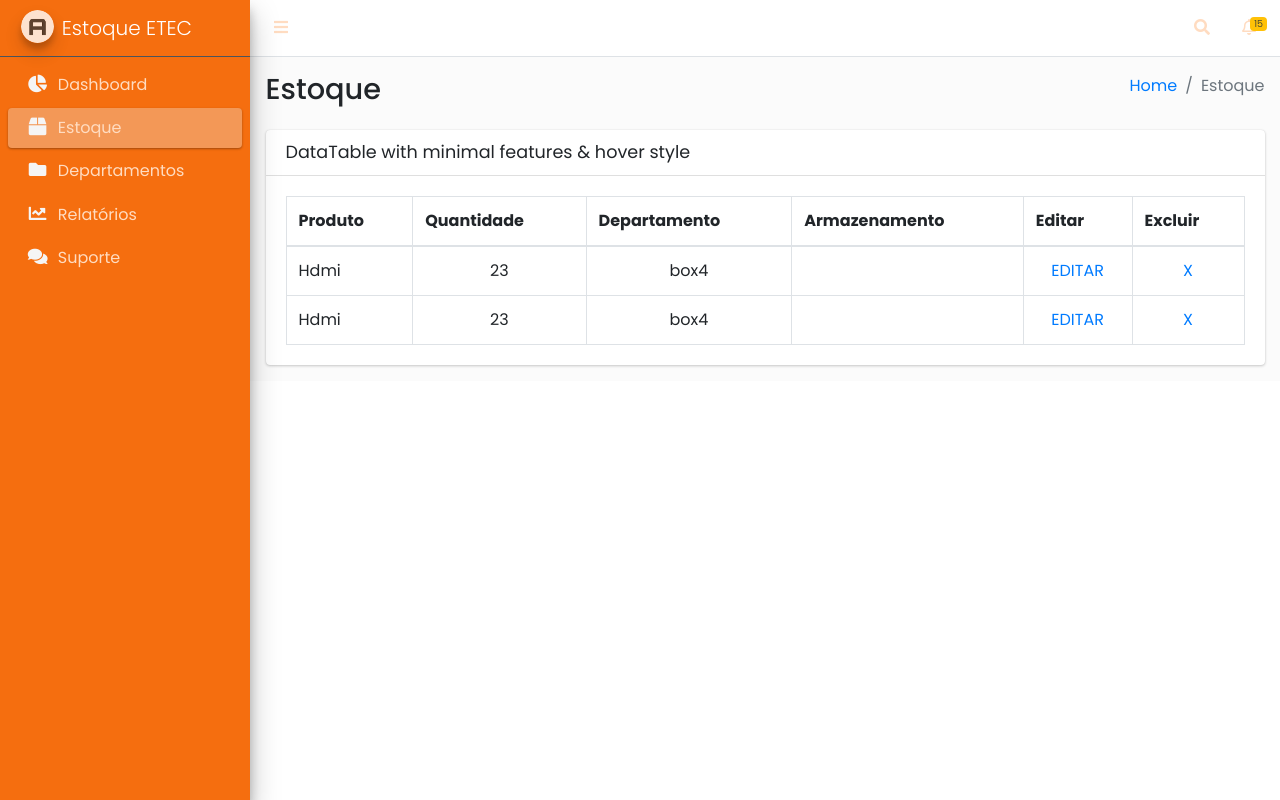
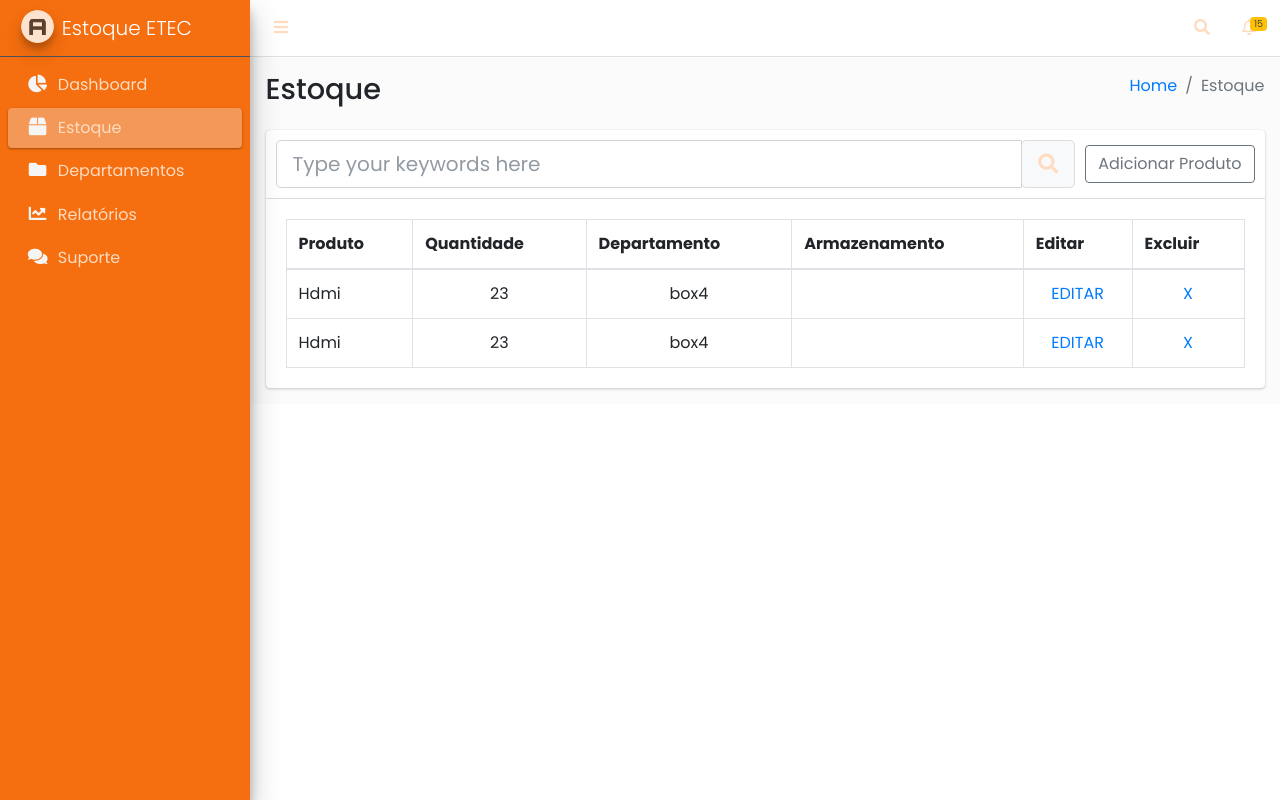
Before and after one commit to dsnneto/control-estoque, a PHP site: page /estoque.php in a window 1280 px wide. Run offline with PHP 8.4, Linux system fonts and the light colour scheme; data comes from the database, SQL or seed files in the repository; data that the repository does not hold is empty; some libraries are stand-ins or nearby versions.

Commit message:
buttons add product

```diff
--- a/estoque.php
+++ b/estoque.php
@@ -35,9 +35,17 @@ require_once './layout/sidebar.php';
         <div class="row">
           <div class="col-12">
             <div class="card">
-              <div class="card-header">
-                <h3 class="card-title">DataTable with minimal features & hover style</h3>
+            <div class="card-header">
+              <div class="search-container">
+                <div class="input-group">
+                  <input type="search" class="form-control form-control-lg" placeholder="Type your keywords here">
+                  <button type="submit" class="btn btn-lg btn-default">
+                    <i class="fa fa-search"></i>
+                  </button>
+                </div>
               </div>
+                <button type="button" class="btn btn-outline-secondary add-product-button">Adicionar Produto</button>
+            </div>
               <!-- /.card-header -->
               <div class="card-body">
                 <table id="example2" class="table table-bordered table-hover">
--- a/layout/head.php
+++ b/layout/head.php
@@ -1,5 +1,5 @@
 <!DOCTYPE html>
-<html lang="en">
+<html lang="pt-br">
 <head>
   <meta charset="utf-8">
   <meta name="viewport" content="width=device-width, initial-scale=1">
--- a/style/style.css
+++ b/style/style.css
@@ -36,3 +36,30 @@ body {
 .content-wrapper {
   background-color: #fbfbfb;
 }
+
+.card-header {
+  display: flex;
+  align-items: center;
+  padding: 10px;
+  border-bottom: 1px solid #ddd;
+}
+.search-container {
+  flex: 1;
+  display: flex;
+  align-items: center;
+}
+.input-group {
+  flex: 1;
+  weight: 10px;
+}
+.input-group input {
+  flex: 1;
+  margin-right: -1px; /* Remove o espaço entre o input e o botão */
+}
+.input-group button {
+  white-space: nowrap;
+}
+.add-product-button {
+  margin-left: 10px;
+  white-space: nowrap;
+}
```
